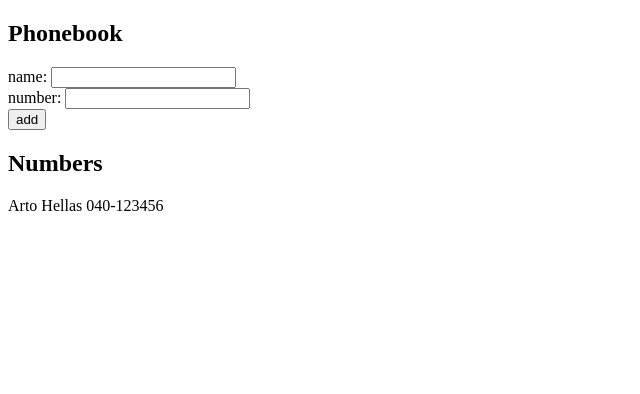
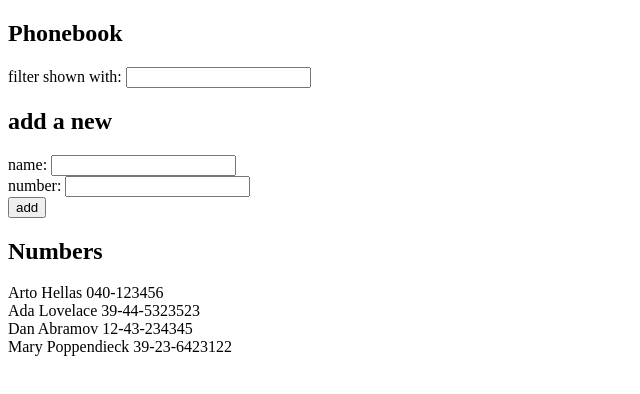
Before and after one commit to Till-Taeubrich/FSO-Communicating-with-server, a React (Create React App) app in the folder 2.6-2.10./: page / in a window 1280 px wide. Shown: the top 394 px of the page, without its empty margins (0-640 px from the left). Built offline with nearby package versions, Linux system fonts and the light colour scheme.

Commit message:
finish exercis e 2.9

```diff
--- a/2.6-2.10./src/App.js
+++ b/2.6-2.10./src/App.js
@@ -4,11 +4,22 @@ import uniqid from 'uniqid'
 const App = () => {
 
   const [persons, setPersons] = useState([
-    { name: 'Arto Hellas', id: uniqid(), number: '040-123456' }
+    { name: 'Arto Hellas', id: uniqid(), number: '040-123456' },
+    { name: 'Ada Lovelace', number: '39-44-5323523', id: 2 },
+    { name: 'Dan Abramov', number: '12-43-234345', id: 3 },
+    { name: 'Mary Poppendieck', number: '39-23-6423122', id: 4 },
   ])
 
   const [newName, setNewName] = useState('')
   const [newNumber, setNewNumber] = useState('')
+
+  const handleFiltering = (e) => {
+    const filteredPersons = persons.filter((person) => {
+      return person.name.toLocaleLowerCase().includes(e.target.value.toLocaleLowerCase());
+    });
+
+    setPersons(filteredPersons);
+  };
 
   const handleNameChange = (e) => {
     setNewName(e.target.value)
@@ -38,6 +49,10 @@ const App = () => {
   return (
     <div>
       <h2>Phonebook</h2>
+      <div>
+        filter shown with: <input onChange={handleFiltering} />
+      </div>
+      <h2>add a new</h2>
       <form>
         <div>
           name: <input onChange={handleNameChange} />
@@ -46,15 +61,19 @@ const App = () => {
           number: <input onChange={handleNumberChange} />
         </div>
         <div>
-          <button onClick={addPerson} type="submit">add</button>
+          <button onClick={addPerson} type="submit">
+            add
+          </button>
         </div>
       </form>
       <h2>Numbers</h2>
-      {persons.map(person =>
-        <div key={person.id}>{person.name} {person.number}</div>
-        )}
+      {persons.map((person) => (
+        <div key={person.id}>
+          {person.name} {person.number}
+        </div>
+      ))}
     </div>
-  )
+  );
 }
 
 export default App
```
